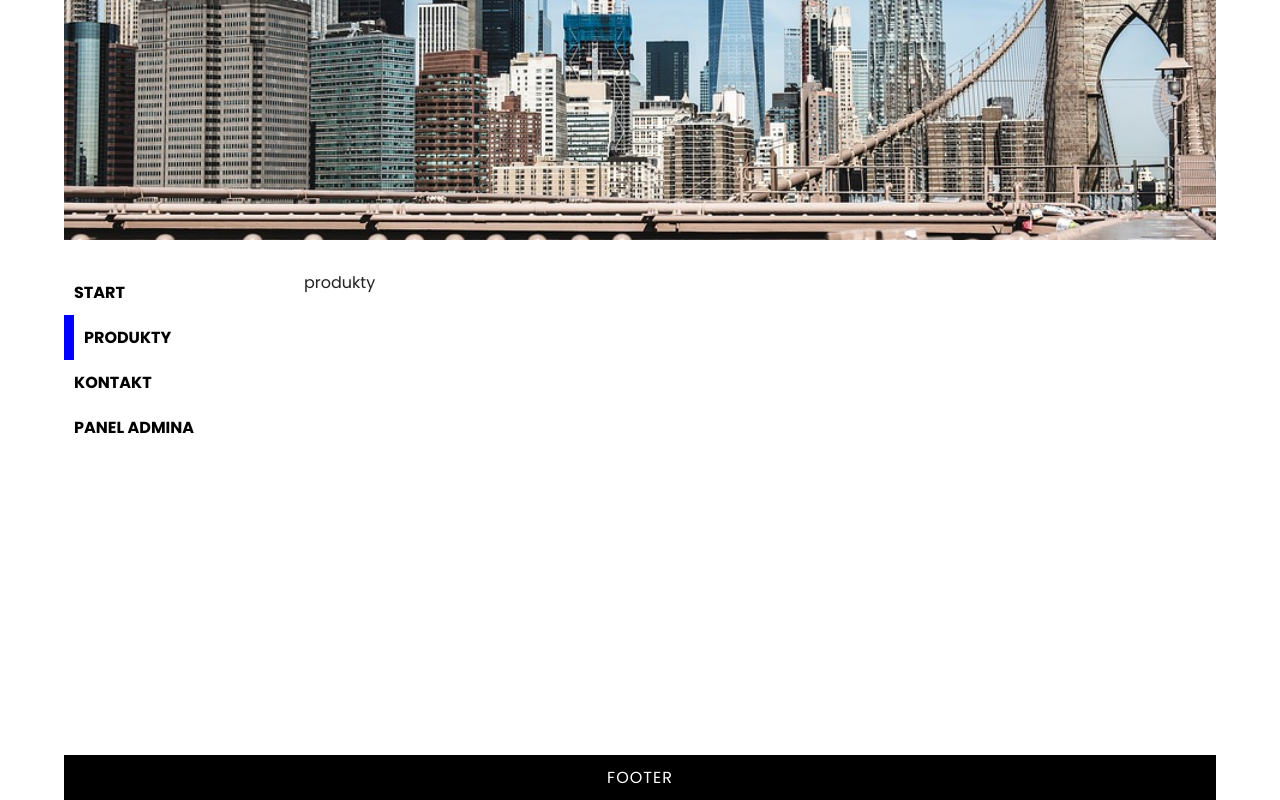
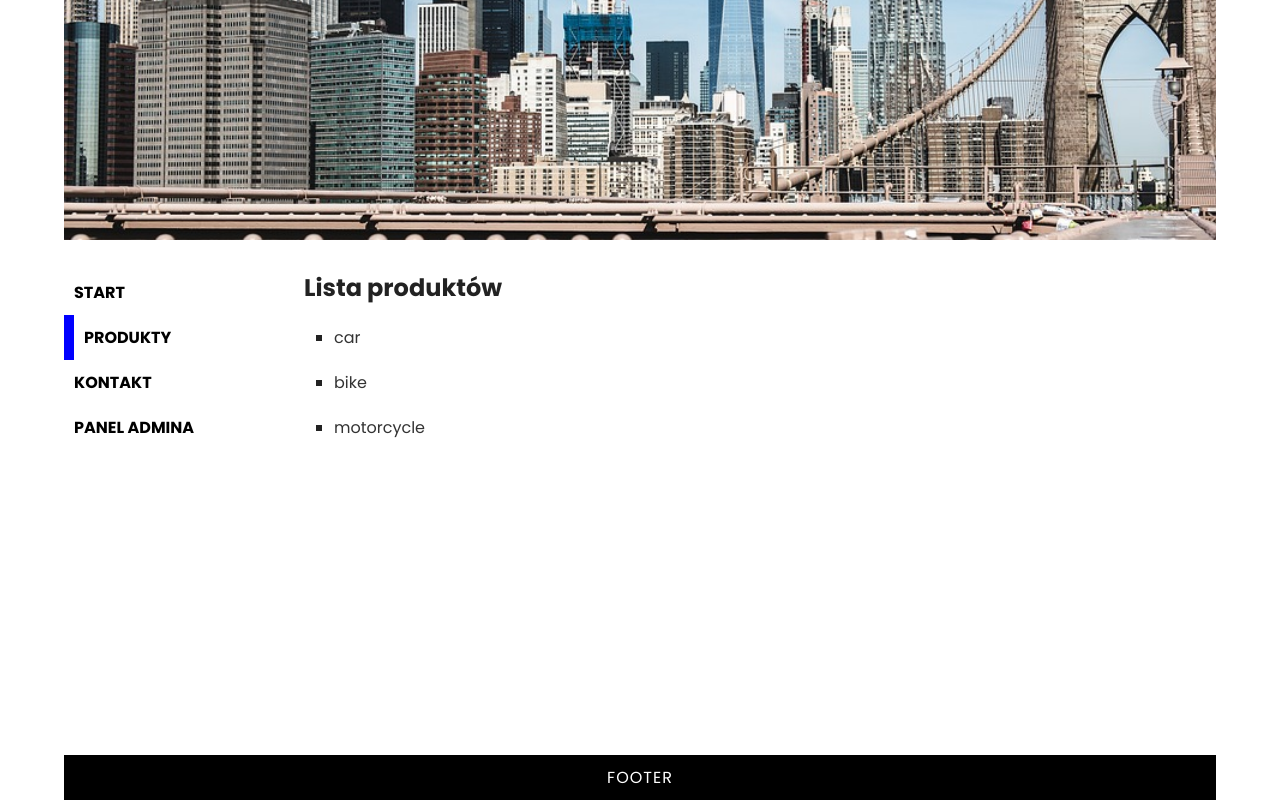
Before and after one commit to Stypek123/SPA-projekcik-kurs, a React (Create React App) app: page /products in a window 1280 px wide. Built offline with nearby package versions, Linux system fonts and the light colour scheme.

Commit message:
products working

```diff
--- /dev/null
+++ b/src/components/Product.js
@@ -0,0 +1,11 @@
+import React from 'react';
+
+const Product = (props) => {
+  return (
+    <article className="produkt">
+      <h1>{props.id}</h1>
+    </article>
+  );
+};
+
+export default Product;
--- a/src/layouts/Page.js
+++ b/src/layouts/Page.js
@@ -3,6 +3,7 @@ import { Routes, Route } from 'react-router-dom';
 
 import HomePage from '../pages/HomePage';
 import ProductPage from '../pages/ProductPage';
+import ProductListPage from '../pages/ProductListPage';
 import ContactPage from '../pages/ContactPage';
 import AdminPage from '../pages/AdminPage';
 import LoginPage from '../pages/LoginPage';
@@ -12,7 +13,8 @@ const Page = () => {
   return (
     <Routes>
       <Route path="/" element={<HomePage />} />
-      <Route path="/products" element={<ProductPage />} />
+      <Route path="/products" element={<ProductListPage />} />
+      <Route path="/product/:id" element={<ProductPage />} />
       <Route path="/contact" element={<ContactPage />} />
       <Route path="/admin" element={<AdminPage />} />
       <Route path="/login" element={<LoginPage />} />
--- /dev/null
+++ b/src/pages/ProductListPage.js
@@ -0,0 +1,23 @@
+import React from 'react';
+import { Link } from 'react-router-dom';
+
+import '../styles/ProductListPage.css';
+
+const products = ['car', 'bike', 'motorcycle'];
+
+const ProductListPage = () => {
+  const list = products.map((product) => (
+    <li key={product}>
+      <Link to={`/product/${product}`}>{product}</Link>
+    </li>
+  ));
+
+  return (
+    <div className="products">
+      <h2>Lista produktów</h2>
+      <ul>{list}</ul>
+    </div>
+  );
+};
+
+export default ProductListPage;
--- a/src/pages/ProductPage.js
+++ b/src/pages/ProductPage.js
@@ -1,10 +1,16 @@
 import React from 'react';
+import { Link, useParams } from 'react-router-dom';
+
+import Product from '../components/Product';
 
 const ProductPage = () => {
+  const { id } = useParams();
   return (
-    <div>
-      <p>produkty</p>
-    </div>
+    <>
+      <div>Strona produktu: {id}</div>
+      <Product id={id} />
+      <Link to="/products">Powrót do wszystkich produktów</Link>
+    </>
   );
 };
 
--- /dev/null
+++ b/src/styles/ProductListPage.css
@@ -0,0 +1,21 @@
+.products h2 {
+  margin-bottom: 20px;
+}
+.products ul {
+  list-style: square;
+  padding-left: 30px;
+}
+
+.products li {
+  margin-bottom: 20px;
+}
+
+.products a {
+  text-decoration: none;
+  color: #333;
+}
+
+.products a:hover {
+  text-decoration: underline;
+  color: #222;
+}
```
